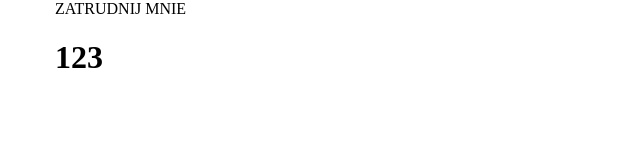
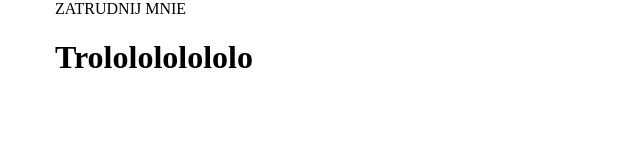
Before and after one commit to AgnieszkaZmudzka/myFirstPage, a plain HTML site: page index.html in a window 1280 px wide. Shown: the whole page, without its empty margins (0-640 px from the left). Drawn offline with Linux system fonts and the light colour scheme.

Commit message:
trolololo

```diff
--- a/index.html
+++ b/index.html
@@ -11,7 +11,7 @@
 	<div>
 		<span>ZATRUDNIJ MNIE</span>
 	</div>
-<h1> 123 </h1>
+<h1> Trololololololo </h1>
 <!-- <img src="https://i.ytimg.com/vi/kzH1iaKVsBM/hqdefault.jpg" class="animated infinite pulse"> -->
 </body>
 </html>
```
